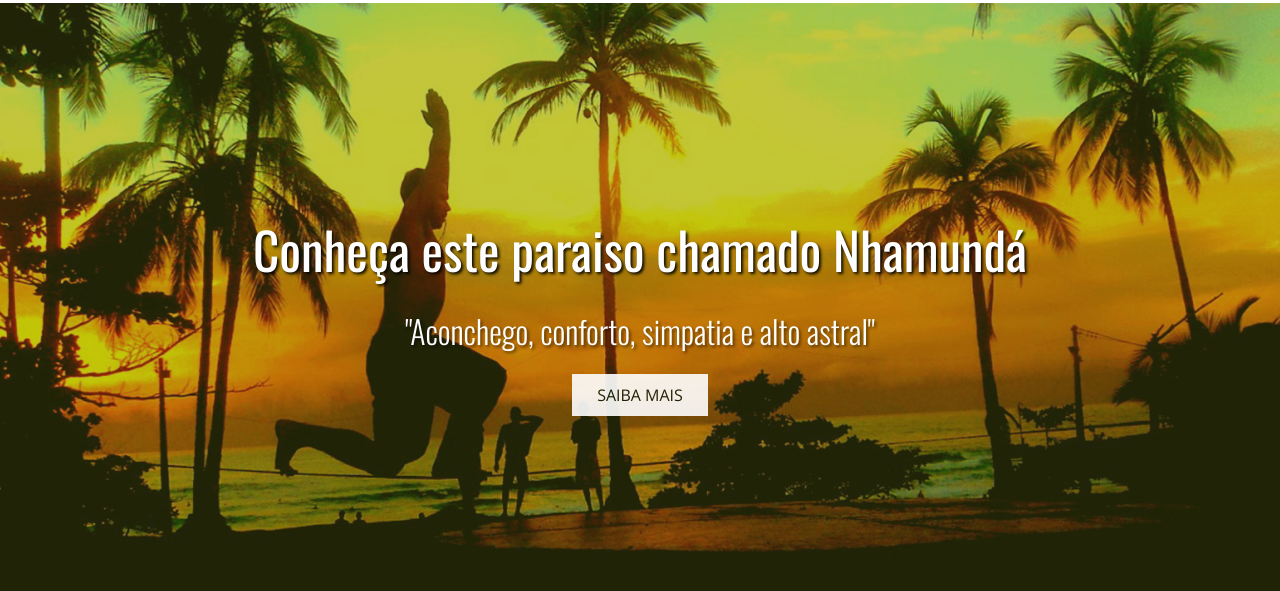
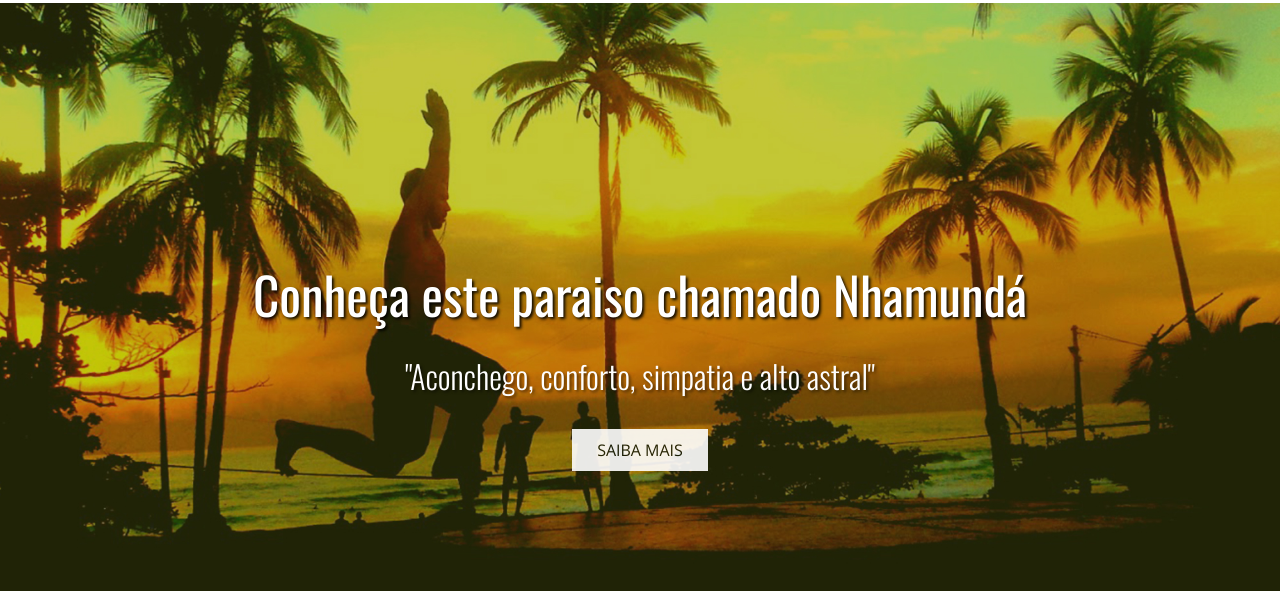
Before and after one commit to juciandro/css-flexbox, a plain HTML site: page index.html in a window 1280 px wide. Shown: the part 87-678 px from the top of the page. Drawn offline with nearby package versions, Linux system fonts and the light colour scheme.

Commit message:
mais atualizações

```diff
--- a/assets/css/estilo.css
+++ b/assets/css/estilo.css
@@ -54,14 +54,15 @@ a:hover{opacity:1;}
 	font-family: 'Oswald', sans-serif;
 	font-size: 3.2rem;
 	font-weight: 400;
-	margin-bottom: 10px;
+	margin-bottom: 20px;
+	margin-top: 100px;
 	text-shadow: 2px 2px 3px rgba(0,0,0,0.9);
 }
 .hero h3{
 	font-family: 'Oswald', sans-serif;
 	font-size: 2rem;
 	font-weight: 300;
-	margin-bottom: 20px;
+	margin-bottom: 30px;
 	text-shadow: 2px 2px 3px rgba(0,0,0,0.5);
 }
 .hero .botao{
--- a/index.html
+++ b/index.html
@@ -25,7 +25,7 @@
 		</header>
 		<!--hero-->
 		<section class="hero">
-			<h1>Conheça este paraiso chamado Nhamundá<h1>
+			<h1>Conheça este paraiso chamado Nhamundá</h1>
 			<h3>"Aconchego, conforto, simpatia e alto astral"</h3>
 			<a href="#" class="botao">Saiba mais</a>
 		</section>
```
